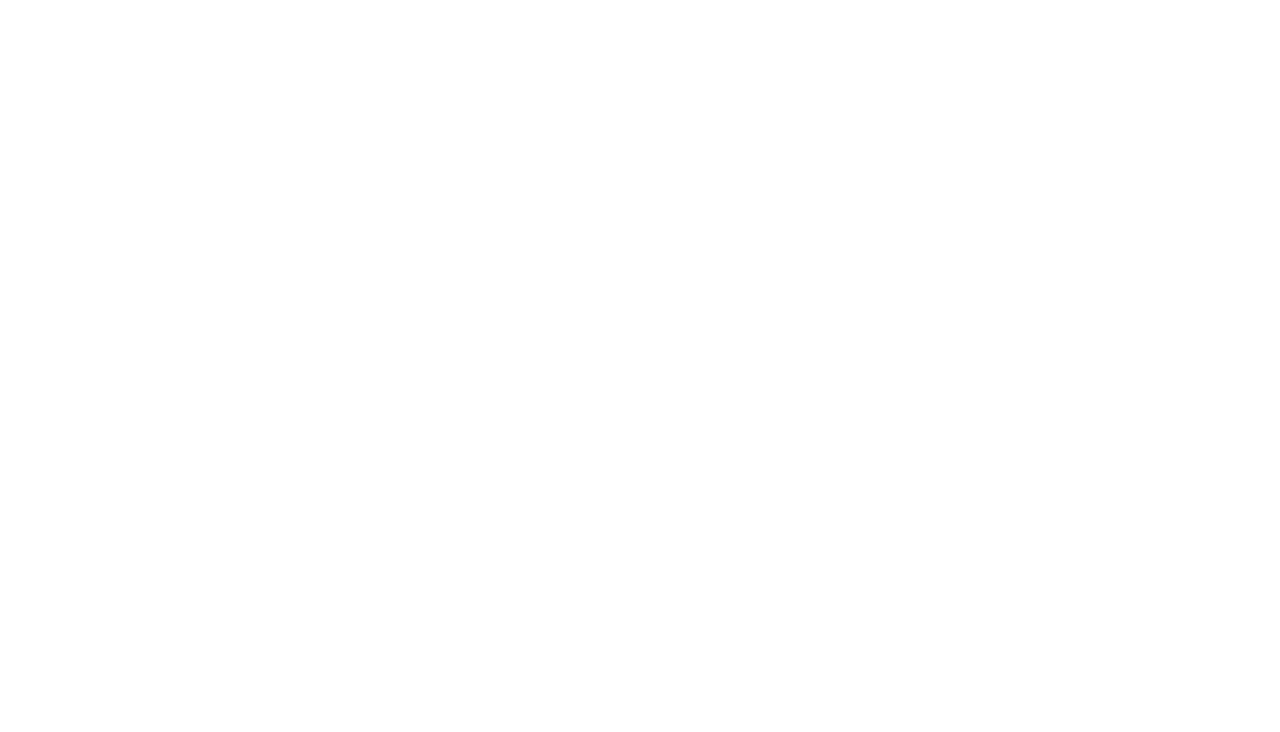
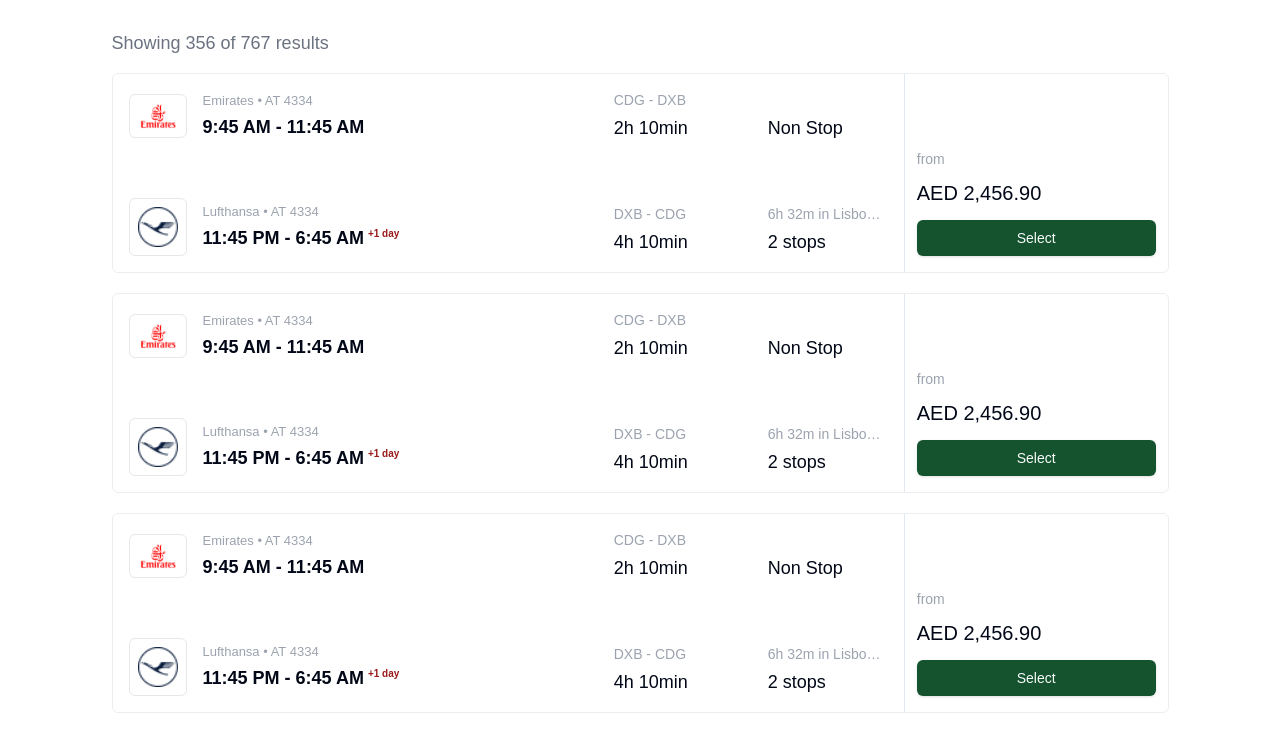
Before and after one commit to Jeetjyoti-Deka/kitt-internship-project, a Next.js app: page /search in a window 1280 px wide. Shown: the part 802-1534 px from the top of the page. Before the commit the page ends 800 px from the top, so only its background shows below. Built offline with nearby package versions, Linux system fonts and the light colour scheme.

Commit message:
Implement Flights Details

```diff
--- a/src/app/search/page.tsx
+++ b/src/app/search/page.tsx
@@ -2,8 +2,11 @@
 
 import LoadingCard from "@/components/LoadingCard";
 import LoadingSkeletons from "@/components/LoadingSkeletons";
+import { Button } from "@/components/ui/button";
 import { Separator } from "@/components/ui/separator";
+import { Skeleton } from "@/components/ui/skeleton";
 import { Search, X } from "lucide-react";
+import Image from "next/image";
 import Link from "next/link";
 import React from "react";
 import { useEffect, useState } from "react";
@@ -32,10 +35,91 @@
       </div>
       <Separator className="absolute inset-x-0 h-px" />
       {loading && <LoaderComponents />}
+
+      <p className="text-gray-500 mt-8 mb-4 text-[18px]">
+        Showing 356 of 767 results
+      </p>
+      <div className="flex flex-col gap-y-5">
+        <FlightDetailsCard />
+        <FlightDetailsCard />
+        <FlightDetailsCard />
+        <FlightDetailsCard />
+        <FlightDetailsCard />
+        <FlightDetailsCard />
+      </div>
     </div>
   );
 };
 export default SearchPage;
+
+const FlightDetailsCard = () => {
+  return (
+    <div className="border border-gray-200/75 rounded-md grid grid-cols-4 hover:bg-gray-50 cursor-pointer">
+      <div className="flex flex-col gap-y-14 col-span-3 p-4">
+        <div className="grid grid-cols-2">
+          <div className="flex items-center justify-start gap-x-4">
+            {/* <Skeleton className="w-10 h-10 rounded-md bg-gradient-to-r from-gray-200/75 to-gray-50" /> */}
+            <div className="border border-gray-200 flex items-center justify-center p-2 rounded-md">
+              <Image src="/emirates.png" alt="airline" width={40} height={40} />
+            </div>
+            <div className="flex flex-col items-start gap-y-1">
+              <p className="text-[13px] text-gray-400">Emirates • AT 4334</p>
+              <h3 className="font-semibold text-[18px]">9:45 AM - 11:45 AM</h3>
+            </div>
+          </div>
+          <div className="flex items-end justify-end gap-x-20">
+            <div className="flex flex-col items-start gap-y-1">
+              <p className="text-[14px] text-gray-400">CDG - DXB</p>
+              <p className="text-[18px]">2h 10min</p>
+            </div>
+            <p className="text-[18px] w-[120px] max-w-[120px]">Non Stop</p>
+          </div>
+        </div>
+        <div className="grid grid-cols-2">
+          <div className="flex items-center justify-start gap-x-4">
+            <div className="border border-gray-200 flex items-center justify-center p-2 rounded-md">
+              <Image
+                src="/lufthansa.png"
+                alt="airline"
+                width={40}
+                height={40}
+              />
+            </div>
+            <div className="flex flex-col items-start gap-y-1">
+              <p className="text-[13px] text-gray-400">Lufthansa • AT 4334</p>
+              <div className="flex items-start gap-x-1">
+                <h3 className="font-semibold text-[18px]">
+                  11:45 PM - 6:45 AM
+                </h3>
+                <span className="text-[10px] text-red-800 font-semibold mt-px">
+                  +1 day
+                </span>
+              </div>
+            </div>
+          </div>
+          <div className="flex items-end justify-end gap-x-20">
+            <div className="flex flex-col items-start gap-y-1">
+              <p className="text-[14px] text-gray-400">DXB - CDG</p>
+              <p className="text-[18px]">4h 10min</p>
+            </div>
+            <div className="flex flex-col items-start gap-y-1">
+              <p className="text-[14px] text-gray-400 max-w-[120px] line-clamp-1">
+                6h 32m in Lisbon, Paris
+              </p>
+              <p className="text-[18px]">2 stops</p>
+            </div>
+          </div>
+        </div>
+      </div>
+
+      <div className="flex flex-col justify-end border-l border-slate-200 p-3 gap-y-2">
+        <span className="text-[14px] text-gray-400">from</span>
+        <p className="text-[20px]">AED 2,456.90</p>
+        <Button className="my-1 bg-green-900 hover:bg-green-700">Select</Button>
+      </div>
+    </div>
+  );
+};
 
 const LoaderComponents = () => {
   return (
```
Also changed, not shown: public/emirates.png (added), public/lufthansa.png (added).
